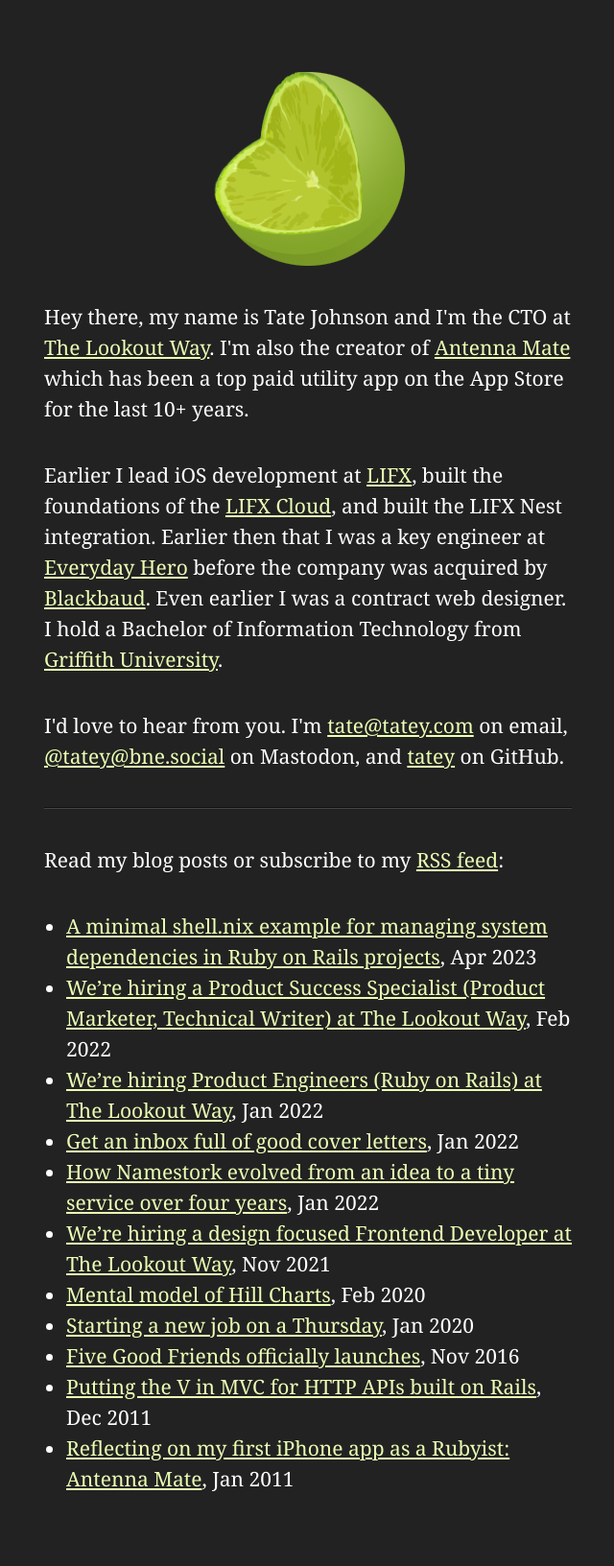
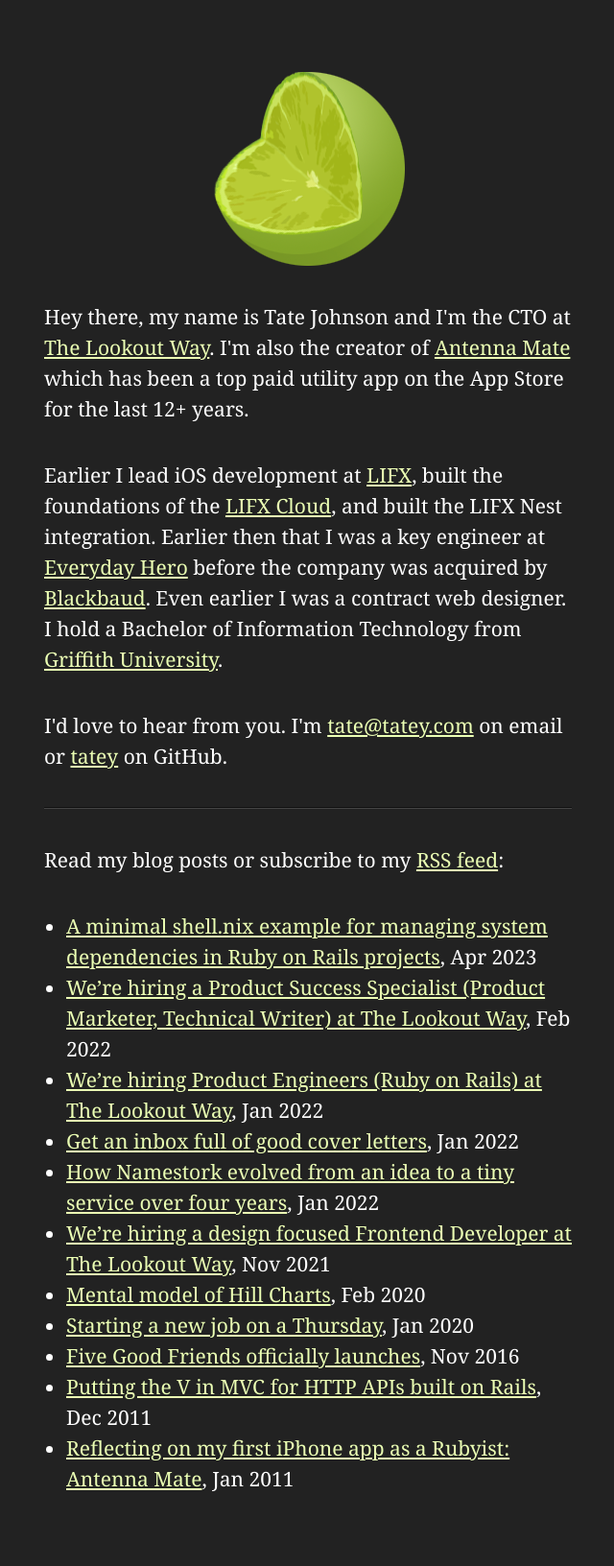
Before and after one commit to tatey/tatey.com, a Jekyll site: the page built from index.html, in a window 1280 px wide. Shown: the whole page at 96% size, without its empty margins (319-959 px from the left). Built offline with Jekyll 4.4.1, drawn with Linux system fonts in a browser that asks for light colours.

Commit message:
Update index.

```diff
--- a/index.html
+++ b/index.html
@@ -101,9 +101,9 @@
   </head>
   <body>
     <h1><span>Tate Johnson</span></h1>
-    <p>Hey there, my name is Tate Johnson and I'm the CTO at <a href="https://thelookoutway.com">The Lookout Way</a>. I'm also the creator of <a href="https://antennamate.com">Antenna Mate</a> which has been a top paid utility app on the App Store for the last 10+ years.</p>
+    <p>Hey there, my name is Tate Johnson and I'm the CTO at <a href="https://thelookoutway.com">The Lookout Way</a>. I'm also the creator of <a href="https://antennamate.com">Antenna Mate</a> which has been a top paid utility app on the App Store for the last 12+ years.</p>
     <p>Earlier I lead iOS development at <a href="https://lifx.com">LIFX</a>, built the foundations of the <a href="https://cloud.lifx.com">LIFX Cloud</a>, and built the LIFX Nest integration. Earlier then that I was a key engineer at <a href="https://www.everydayhero.com">Everyday Hero</a> before the company was acquired by <a href="https://www.blackbaud.com">Blackbaud</a>. Even earlier I was a contract web designer. I hold a Bachelor of Information Technology from <a href="https://www.griffith.edu.au">Griffith University</a>.</p>
-    <p>I'd love to hear from you. I'm <a href="mailto:tate@tatey.com">tate@tatey.com</a> on email, <a rel="me" href="https://bne.social/@tatey">@tatey@bne.social</a> on Mastodon, and <a href="https://github.com/tatey">tatey</a> on GitHub.</p>
+    <p>I'd love to hear from you. I'm <a href="mailto:tate@tatey.com">tate@tatey.com</a> on email or <a href="https://github.com/tatey">tatey</a> on GitHub.</p>
     <div class="hr"></div>
     <p>Read my blog posts or subscribe to my <a href="{{ "/feed.xml" | relative_url }}">RSS feed</a>:</p>
     <ul>
```
